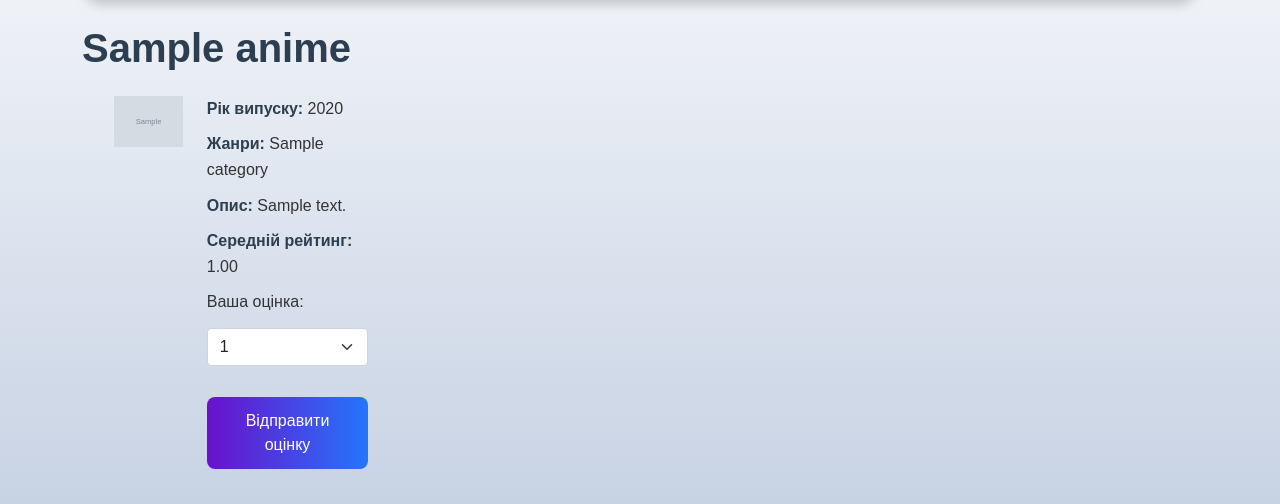
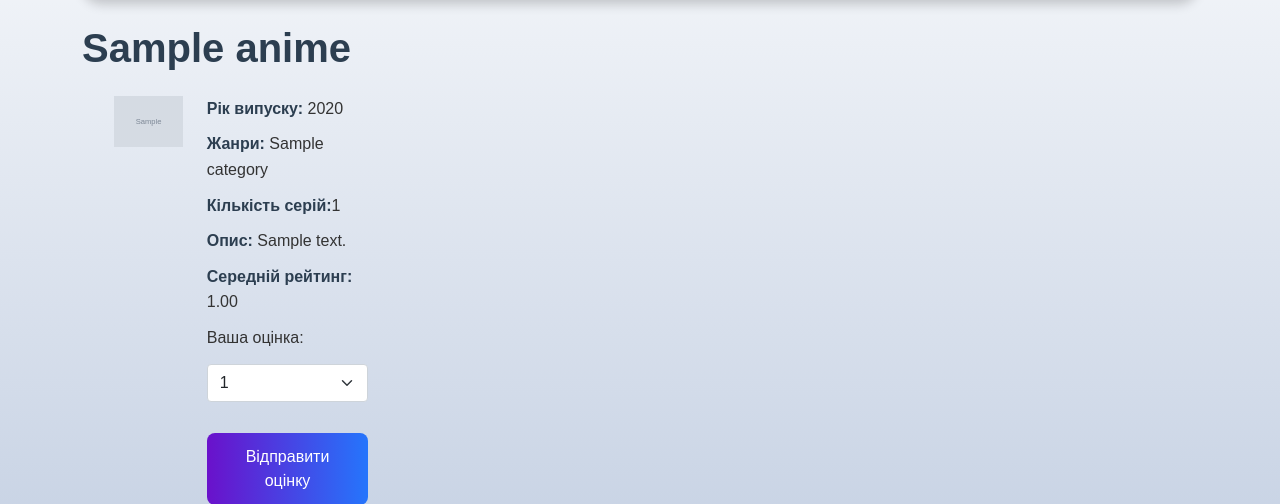
Before and after one commit to Head-Shot-53/anime_website, a Django app: page /1/ in a window 1280 px wide. Shown: the part 85-589 px from the top of the page. Run offline with Django 5.2, Linux system fonts and the light colour scheme; tables that the repository leaves empty hold one stand-in row (values such as "Sample post"); grey boxes marked "Sample" are stand-in pictures.

Commit message:
додав поле з кть серій

```diff
--- a/anime_list/templates/anime_list/anime_detail.html
+++ b/anime_list/templates/anime_list/anime_detail.html
@@ -19,6 +19,7 @@
                         Немає даних
                     {% endfor %}
                 </p>
+                <p><strong>Кількість серій:</strong>{% if anime.number_of_series %}{{ anime.number_of_series}}{% else %}Не вказано{% endif %}</p>
                 <p><strong>Опис:</strong> {% if anime.description %}{{ anime.description }}{% else %}Немає опису{% endif %}</p>
                 <p><strong>Середній рейтинг:</strong>
                     {% if average_rating %}
```
